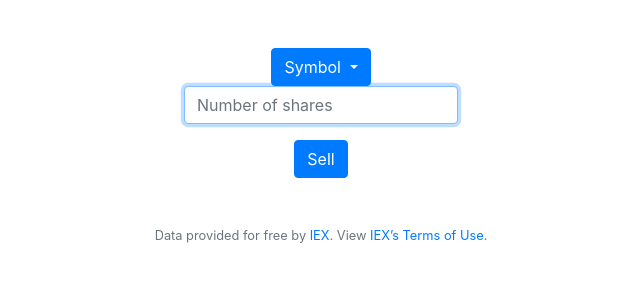
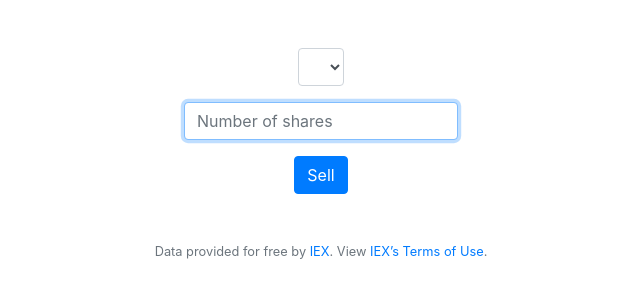
Before and after one commit to NHopewell/Harvard-CS50, a Flask app: page /sell in a window 1280 px wide. Shown: the part 76-376 px from the top of the page, without its empty margins (319-959 px from the left). Run offline with Flask 2, Linux system fonts and the light colour scheme; a user stored in the database is signed in; tables that the repository leaves empty hold one stand-in row (values such as "Sample post"); data that the repository does not hold is empty; some libraries are stand-ins or nearby versions.

Commit message:
alters sell.html to correctly pass form data to back

```diff
--- a/week_8_Web_Programming/Finance/templates/sell.html
+++ b/week_8_Web_Programming/Finance/templates/sell.html
@@ -6,21 +6,17 @@
 
 {% block main %}
     <form action="/sell" method="post">
-        <div class="dropdown">
-          <button class="btn btn-primary dropdown-toggle" type="button" id="dropdownMenu2" data-toggle="dropdown" aria-haspopup="true" aria-expanded="false">
-            <span id="selected">Symbol</span>
-          </button>
-          <div class="dropdown-menu" aria-labelledby="dropdownMenu2">
-              {% for stock in unique_stocks %}
-                  <button class="dropdown-item" type="button">{{ stock }}</button>
-              {% endfor %}
-          </div>
+        <div class="form-group">
+          <select class="form-control" name="symbol">
+          {% for stock in unique_stocks %}
+              <option>{{ stock }}</option>
+          {% endfor %}
+          </select>
+
         </div>
-        <div class="sell-window">
-            <div class="form-group">
-                <input autocomplete="off" autofocus class="form-control" name="shares" placeholder="Number of shares" type="text">
-            </div>
-            <button class="btn btn-primary" type="submit">Sell</button>
+        <div class="form-group">
+            <input autocomplete="off" autofocus class="form-control" name="shares" placeholder="Number of shares" type="text">
         </div>
+        <button class="btn btn-primary" type="submit">Sell</button>
     </form>
 {% endblock %}
```
